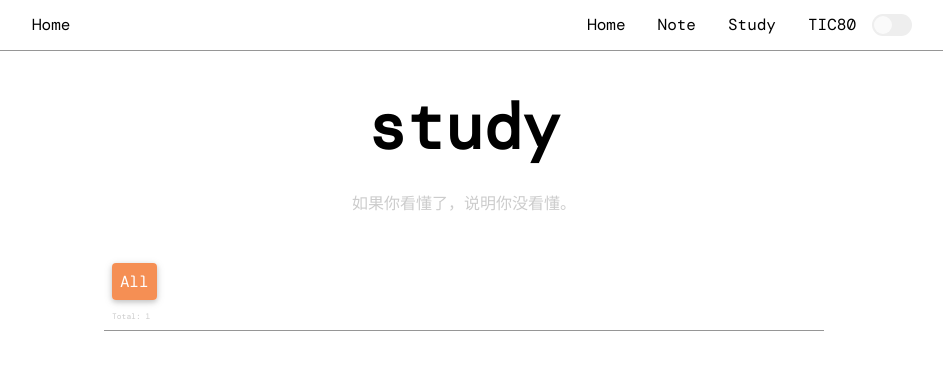
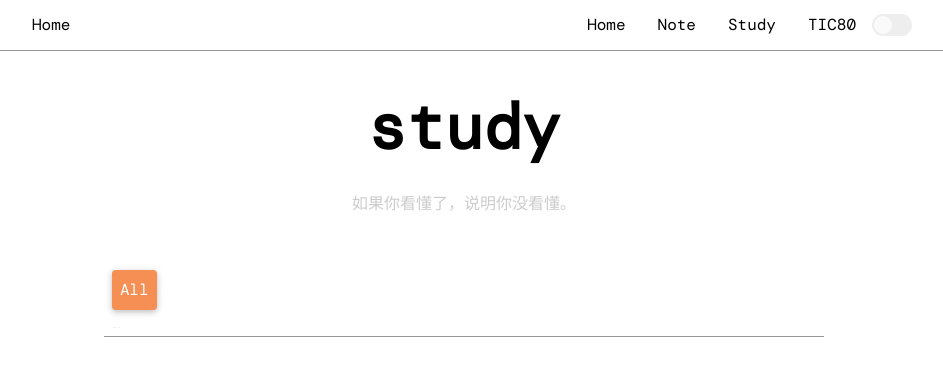
Before and after one commit to insorker/yori-vue, a Vue app: page /#/study in a window 1280 px wide. Shown: the top 376 px of the page, without its empty margins (176-1119 px from the left). Built offline with nearby package versions, Linux system fonts and the light colour scheme; a web font is replaced by a local one.

Commit message:
optimize page note study post

```diff
--- a/src/Note.vue
+++ b/src/Note.vue
@@ -5,13 +5,13 @@ import SiteTitle from './components/SiteTitle.vue'
 
 const modules = import.meta.glob('../docs/note/**/*.md', { as: 'raw', eager: true })
 
-var pclist = []
+var postCardList = []
 for (const path in modules) {
   let attr = fm(modules[path]).attributes
-  attr['link'] = '/note/' + path.substring(path.lastIndexOf('/') + 1, path.lastIndexOf('.'))
-  pclist.push(attr)
+  attr['link'] = '/post/' + path.substring(path.lastIndexOf('/') + 1, path.lastIndexOf('.'))
+  postCardList.push(attr)
 }
-pclist.sort((l, r) => {
+postCardList.sort((l, r) => {
   if (l.top == true && r.top != true) return true
   if (r.top == true && l.top != true) return false
   Date.parse(l.date) > Date.parse(r.date)
@@ -22,7 +22,9 @@ pclist.sort((l, r) => {
 <template>
   <SiteTitle title="note" brief="coffee or tea"></SiteTitle>
   <div class="post-card-list">
-    <PostCard v-for="pc in pclist" :link="pc.link" :tag="pc.tag" :date="pc.date" :title="pc.title" :brief="pc.brief"></PostCard>
+    <div v-for="pc in postCardList">
+      <PostCard :link="pc.link" :tag="pc.tag" :date="pc.date" :title="pc.title" :brief="pc.brief"></PostCard>
+    </div>
   </div>
 </template>
 
--- a/src/Post.vue
+++ b/src/Post.vue
@@ -2,33 +2,35 @@
 import fm from 'front-matter'
 import MarkdownIt from 'markdown-it'
 import hljs from 'highlight.js/lib/common';
-import { useRoute } from 'vue-router'
+import { createWebHistory, useRoute } from 'vue-router'
 import PostTitle from './components/PostTitle.vue';
+import { assert } from '@vue/compiler-core';
 
 const modules = import.meta.glob('../docs/**/*.md', { as: 'raw', eager: true })
 const router = useRoute()
-const pathNote = '../docs/note/' + router.params.name + '.md'
-const pathStudy = '../docs/study/' + router.params.name + '.md'
+const pathPrefix = [ '../docs/note/', '../docs/study/' ]
+
 var path;
-if (pathNote in modules)
-  path = pathNote
-else if (pathStudy in modules)
-  path = pathStudy
+for (let idx in pathPrefix) {
+  path = pathPrefix[idx] + router.params.name + '.md'
+  if (path in modules)
+    break;
+}
+if (!(path in modules))
+  assert('path error')
 
-var file = fm(modules[path])
-var md = new MarkdownIt({
+const file = fm(modules[path])
+const md = new MarkdownIt({
   highlight: function (str, lang) {
     if (lang && hljs.getLanguage(lang)) {
       try {
         return hljs.highlight(str, { language: lang }).value;
       } catch (__) {}
     }
-
     return '';
   }
 })
-
-var content = {
+const content = {
   title: file.attributes.title,
   date: file.attributes.date,
   body: md.render(file.body),
@@ -44,7 +46,7 @@ var content = {
 
 <style scoped>
 .markdown {
-  padding-bottom: var(--yr-nav-height);
+  padding-bottom: var(--yr-header-height);
 }
 .markdown-body {
   box-sizing: border-box;
--- a/src/Study.vue
+++ b/src/Study.vue
@@ -1,42 +1,41 @@
 <script setup>
 import fm from 'front-matter'
+import { ref } from 'vue'
 import SiteTitle from './components/SiteTitle.vue'
 import TagList from './components/TagList.vue'
 import PostCardBrief from './components/PostCardBrief.vue'
-import { useRoute } from 'vue-router'
-import { computed } from '@vue/reactivity'
 
 const modules = import.meta.glob('../docs/study/**/*.md', { as: 'raw', eager: true })
-const router = useRoute()
-const tagTarget = computed(() => {
-  return router.params.tag ? router.params.tag : 'All'
-})
+const tagSelected = ref('All')
 
-var pclist = []
-var tagList = ['All']
+var tagList = [tagSelected.value]
+var postCardList = []
 for (const path in modules) {
   let attr = fm(modules[path]).attributes
   attr['link'] = '/post/' + path.substring(path.lastIndexOf('/') + 1, path.lastIndexOf('.'))
-  pclist.push(attr)
+  postCardList.push(attr)
   tagList.push(attr['tag'])
 }
-pclist.sort((l, r) => {
+postCardList.sort((l, r) => {
   if (l.top == true && r.top != true) return true
   if (r.top == true && l.top != true) return false
   Date.parse(l.date) > Date.parse(r.date)
 })
 </script>
+
 <template>
   <SiteTitle title="study" brief="如果你看懂了，说明你没看懂。"></SiteTitle>
-  <TagList :tagList="tagList" :tagTarget="tagTarget"></TagList>
-  <div class="post-card-list" v-for="pc in pclist">
-    <PostCardBrief v-if="tagTarget == 'All' || pc.tag == tagTarget" :link="pc.link" :title="pc.title" :date="pc.date"></PostCardBrief>
+  <TagList :tagList="tagList" :tagDefault="tagSelected" @tagChange="(tag) => tagSelected = tag"></TagList>
+  <div class="post-card-list">
+    <div v-for="pc in postCardList">
+      <PostCardBrief v-if="tagSelected == 'All' || pc.tag == tagSelected" :link="pc.link" :title="pc.title" :date="pc.date"></PostCardBrief>
+    </div>
   </div>
 </template>
 
 <style scoped>
 .post-card-list {
   display: grid;
-  gap: 0.2rem;
+  gap: 0.5rem;
 }
 </style>
--- a/src/components/AppearanceSwitch.vue
+++ b/src/components/AppearanceSwitch.vue
@@ -47,11 +47,11 @@
 }
 
 input:checked + .slider {
-  background-color: #2196F3;
+  background-color: var(--yr-c-bg-pale);
 }
 
 input:focus + .slider {
-  box-shadow: 0 0 1px #2196F3;
+  box-shadow: 0 0 1px var(--yr-c-bg-pale);
 }
 
 input:checked + .slider:before {
--- a/src/components/PostCard.vue
+++ b/src/components/PostCard.vue
@@ -16,7 +16,7 @@ const dateFormat = { year: 'numeric', month: 'long', day: 'numeric' };
         <span class="YRCardMeta">{{ props.tag }}</span>
         <span class="YRCardMeta">{{ props.date.toLocaleDateString("en-US", dateFormat) }}</span>
       </div>
-      <h2 class="YRCardTitle">{{ props.title }}</h2>
+      <h1 class="YRCardTitle">{{ props.title }}</h1>
       <section class="YRCardBrief">{{ props.brief }}</section>
     </router-link>
   </article>
--- a/src/components/TagList.vue
+++ b/src/components/TagList.vue
@@ -1,20 +1,30 @@
 <script setup>
+import { ref } from 'vue'
+const emit = defineEmits(['tagChange'])
 const props = defineProps({
   tagList: Array,
-  tagTarget: String,
+  tagDefault: String,
 })
-function isTagTarget(tag) {
-  return tag == props.tagTarget
+const tagSelected = ref(props.tagDefault)
+
+function tagSelect(tag) {
+  if (tagSelected.value != tag) {
+    emit('tagChange', tag)
+    tagSelected.value = tag
+  }
+}
+function isTagSelected(tag) {
+  return tag == tagSelected.value
 }
 </script>
 
 <template>
   <div class="tag-list">
-    <div class="tag-item" v-for="tag in props.tagList">
-      <router-link class="tag-target" :tag-target="isTagTarget(tag)" :to="`/study/${tag}`">{{ tag }}</router-link>
+    <div class="tag-item" v-for="tag in tagList" :select="isTagSelected(tag)" @click="tagSelect(tag)">
+      {{ tag }}
     </div>
   </div>
-  <div class="divider">Total: {{ props.tagList.length }}</div>
+  <div class="tag-list-divider">Total: {{ props.tagList.length - 1 }}</div>
 </template>
 
 <style scoped>
@@ -24,42 +34,35 @@ function isTagTarget(tag) {
   align-items: center;
 }
 .tag-item {
+  margin: 0.5rem;
   padding: 0.5rem;
+  color: var(--yr-c-text);
+  white-space: nowrap;
+  text-decoration:none;
 }
-.divider {
-  font-size: 8px;
-  color: var(--yr-c-text-pale);
-  padding: 8px;
-  margin-bottom: 8px;
-  border-bottom: 1px solid var(--yr-c-divider);
+.tag-item:hover {
+  color: var(--yr-c-brand);
 }
-a[tag-target=true] {
+.tag-item:hover,
+.tag-item.router-link-active,
+.tag-item.router-link-exact-active {
+  cursor: pointer;
+}
+.tag-item[select=true] {
   color: var(--yr-c-text-inverse);
   background-color: var(--yr-c-brand);
   border-radius: 0.25rem;
   box-shadow: #00000029 0 2px 5px, #0000001f 0 2px 10px;
 }
-a[tag-target=true]:hover,
-a[tag-target=true].router-link-active,
-a[tag-target=true].router-link-exact-active {
-  cursor: pointer;
-}
-a[tag-target=true]:hover {
+.tag-item[select=true]:hover {
   color: var(--yr-c-text);
 }
+.tag-list-divider {
+  font-size: 0.1rem;
+  color: var(--yr-c-text-pale);
+  padding: 0.5rem;
+  margin-bottom: 2rem;
+  border-bottom: 1px solid var(--yr-c-divider);
+}
 
-a {
-  padding: 0.5rem;
-  color: var(--yr-c-text);
-  white-space: nowrap;
-  text-decoration:none;
-}
-a:hover,
-a.router-link-active,
-a.router-link-exact-active {
-  cursor: pointer;
-}
-a:hover {
-  color: var(--yr-c-brand);
-}
 </style>
--- a/src/main.js
+++ b/src/main.js
@@ -15,8 +15,8 @@ const routes = [
   { path: '/', component: Home },
   { path: '/home', component: Home },
   { path: '/note/', component: Note },
+  { path: '/study/', component: Study },
   { path: '/post/:name', component: Post },
-  { path: '/study/:tag?', component: Study },
   { path: '/tic80', component: TIC80 },
 ]
 
```
